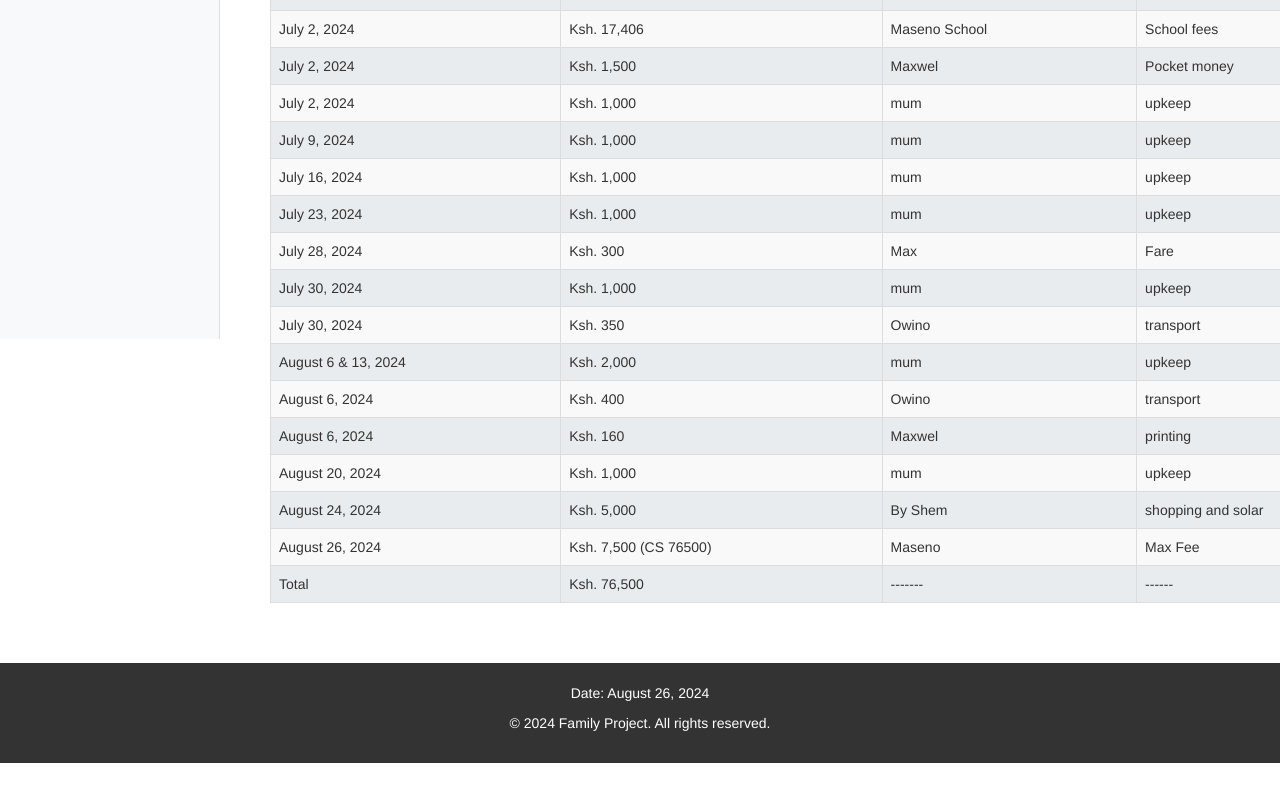
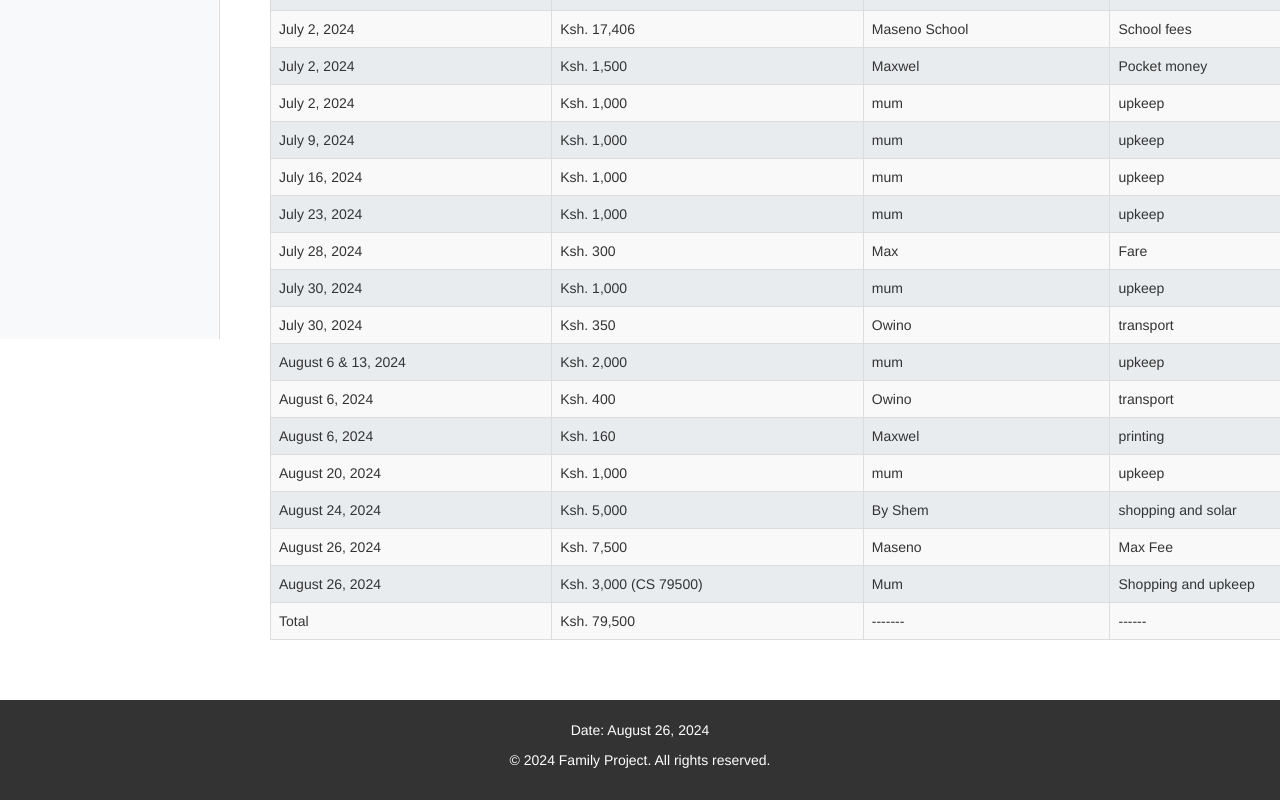
Before and after one commit to Jumre/Funds, a plain HTML site: page transactions.html in a window 1280 px wide. Shown: the part 561-1361 px from the top of the page. Before the commit the page ends 1324 px from the top, so only its background shows below. Drawn offline with nearby package versions, Linux system fonts and the light colour scheme.

Commit message:
Update transactions.html

```diff
--- a/transactions.html
+++ b/transactions.html
@@ -260,14 +260,19 @@
                   <td> shopping and solar </td>
                 </tr>
                  <td>August 26, 2024</td>
-                  <td>Ksh. 7,500  (CS 76500)</td>
+                  <td>Ksh. 7,500  </td>
                   <td> Maseno</td>
                   <td> Max Fee </td>
+                </tr>
+              <td>August 26, 2024</td>
+                  <td>Ksh. 3,000  (CS 79500)</td>
+                  <td> Mum</td>
+                  <td> Shopping and upkeep </td>
                 </tr>
                 <tr>
 
                   <td>Total</td>
-                  <td>Ksh. 76,500</td>
+                  <td>Ksh. 79,500</td>
                   <td>-------</td>
                   <td>------</td>
                 </tr>
```
